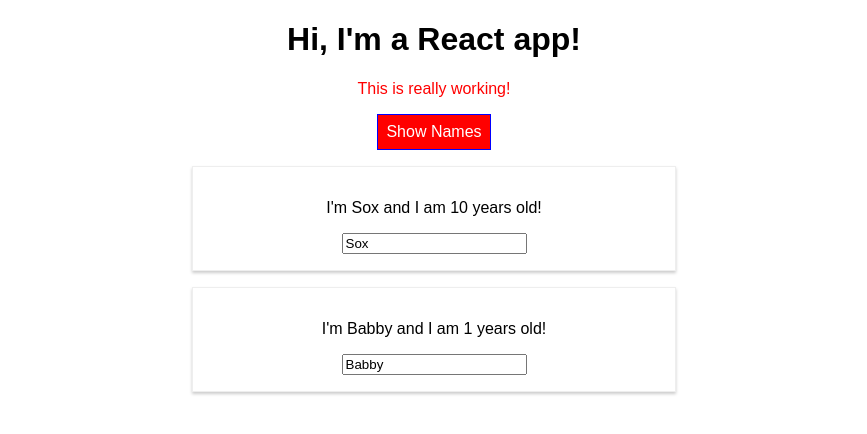
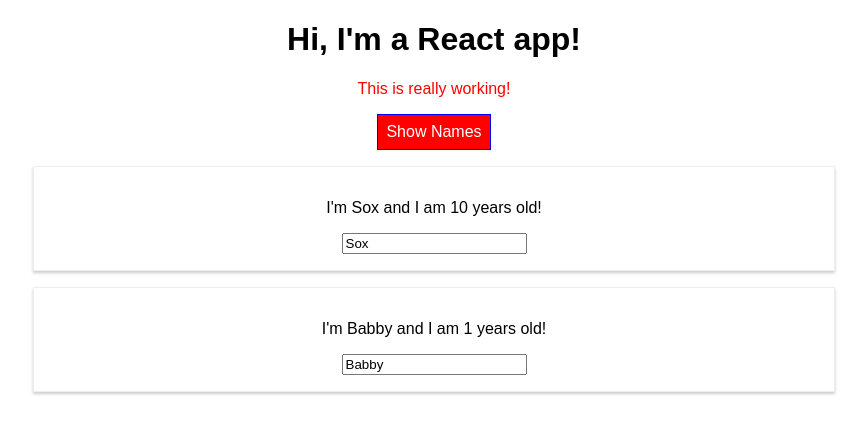
Before and after one commit to jeffgerlach/react_demo, a React (Create React App) app: page / in a window 1280 px wide. Both pictures are taken after a click on the button "Show Names". Shown: the top 434 px of the page, without its empty margins (206-1073 px from the left). Built offline with nearby package versions, Linux system fonts and the light colour scheme.

Commit message:
Remove Radium to try out css modules.

```diff
--- a/src/App.js
+++ b/src/App.js
@@ -1,7 +1,6 @@
 import React, { Component } from "react";
 import "./App.css";
 import Cat from "./Cat/Cat";
-import Radium, { StyleRoot } from "radium";
 
 class App extends Component {
   state = {
@@ -43,13 +42,11 @@
       font: "inherit",
       border: "1px solid blue",
       padding: "8px",
-      cursor: "pointer",
-      ":hover": {
-        backgroundColor: "lightgreen",
-        color: "black"
-      }
+      cursor: "pointer"
     };
+
     let cats = null;
+
     if (this.state.showCats) {
       cats = (
         <div>
@@ -67,10 +64,6 @@
         </div>
       );
       style.backgroundColor = "red";
-      style[":hover"] = {
-        backgroundColor: "salmon",
-        color: "black"
-      };
     }
 
     const classes = [];
@@ -82,7 +75,6 @@
     }
 
     return (
-      <StyleRoot>
       <div className="App">
         <h1>Hi, I'm a React app!</h1>
         <p className={classes.join(" ")}>This is really working!</p>
@@ -92,9 +84,8 @@
         </button>
         {cats}
       </div>
-      </StyleRoot>
     );
   }
 }
 
-export default Radium(App);
+export default App;
--- a/src/Cat/Cat.js
+++ b/src/Cat/Cat.js
@@ -1,16 +1,9 @@
 import React from "react";
 import "./Cat.css";
-import Radium from "radium";
 
 const cat = props => {
-  const style = {
-    '@media (min-width: 500px)': {
-      width: '450px'
-    }
-  };
-
   return (
-    <div className="Cat" style={style}>
+    <div className="Cat">
       <p onClick={props.click}>
         I'm {props.name} and I am {props.age} years old!
       </p>
@@ -20,4 +13,4 @@
   );
 };
 
-export default Radium(cat);
+export default cat;
```
Lines whose indentation alone changed are shown as unchanged.
